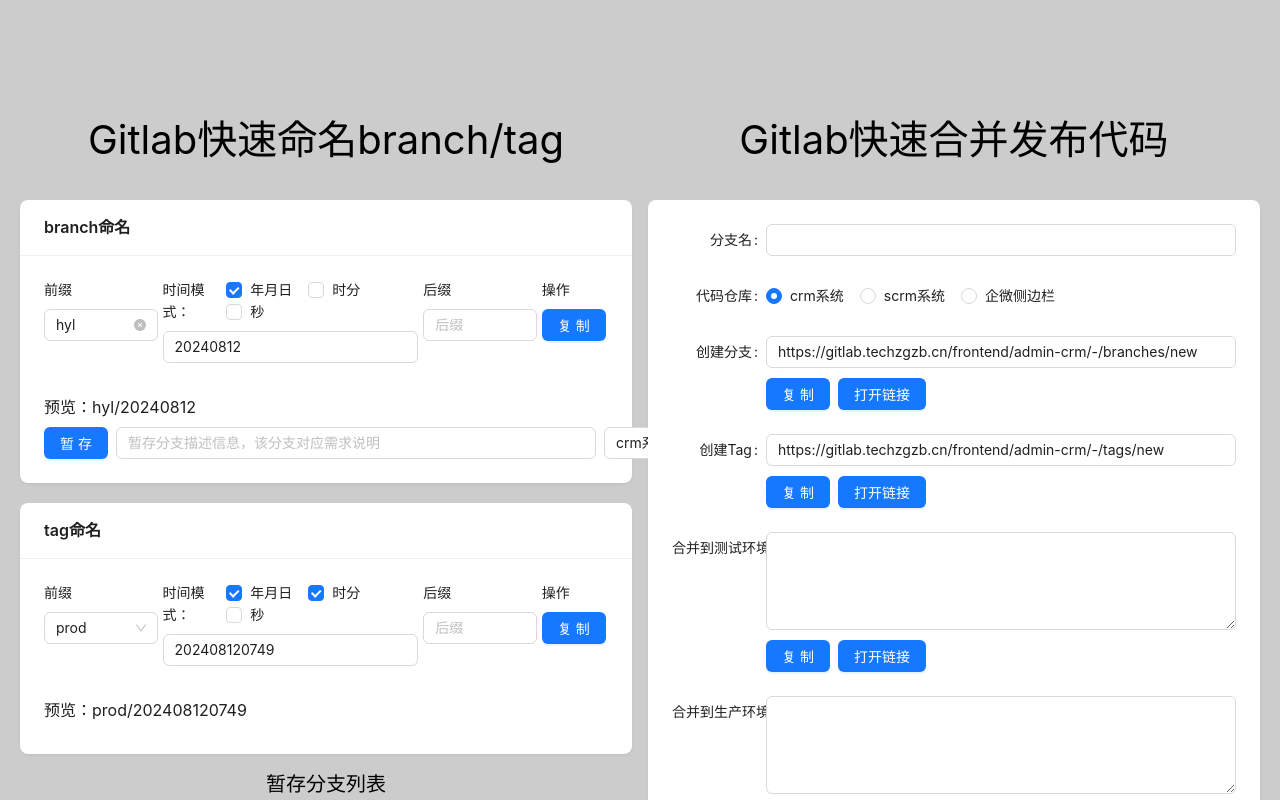
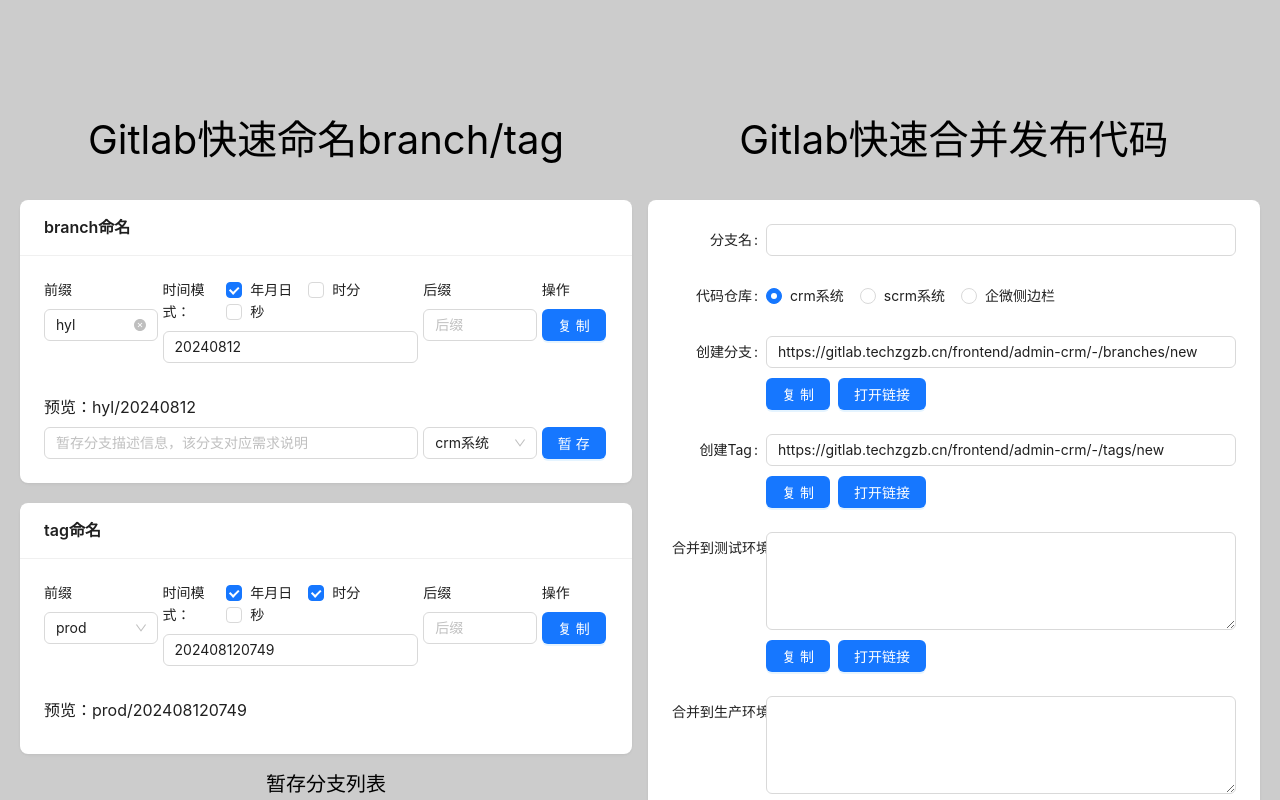
Before and after one commit to okamiss/gitlab-fast-merge, a React (Vite) app: page / in a window 1280 px wide. Shown: the top 800 px of the page. Built offline with nearby package versions, Linux system fonts and the light colour scheme.

Commit message:
优化样式

```diff
--- a/src/App.tsx
+++ b/src/App.tsx
@@ -198,24 +198,29 @@ const TimeComponent: React.FC<{
         </Form>
         <Preview>预览：{preview}</Preview>
         {title === 'branch' ? (
-          <Space>
-            <Button type="primary" onClick={saveBranch}>
-              暂存
-            </Button>
+          <Row gutter={5}>
+            <Col span={16}>
               <Input
-              style={{ width: 480 }}
                 onChange={(e) => setDescription(e.target.value)}
                 onKeyUp={(e) => e.key === 'Enter' && saveBranch()}
                 placeholder="暂存分支描述信息，该分支对应需求说明"
                 allowClear
               />
+            </Col>
+            <Col span={5}>
               <Select
-              style={{ width: 150 }}
+                style={{ width: '100%' }}
                 value={sname}
                 onChange={handleChange}
                 options={storeList}
               />
-          </Space>
+            </Col>
+            <Col span={3}>
+              <Button type="primary" onClick={saveBranch}>
+                暂存
+              </Button>
+            </Col>
+          </Row>
         ) : null}
       </Card>
     </>
```
Lines whose indentation alone changed are shown as unchanged.
